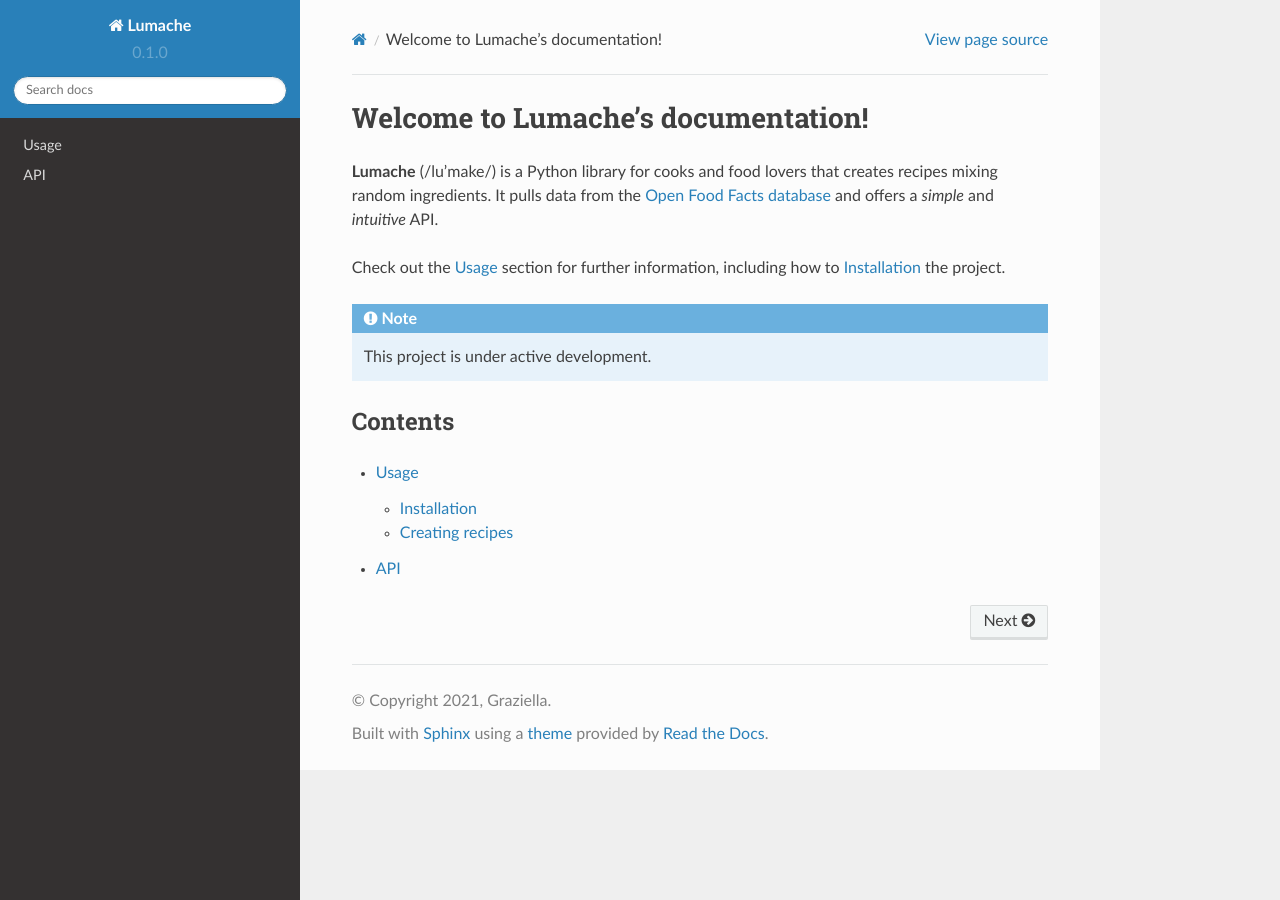
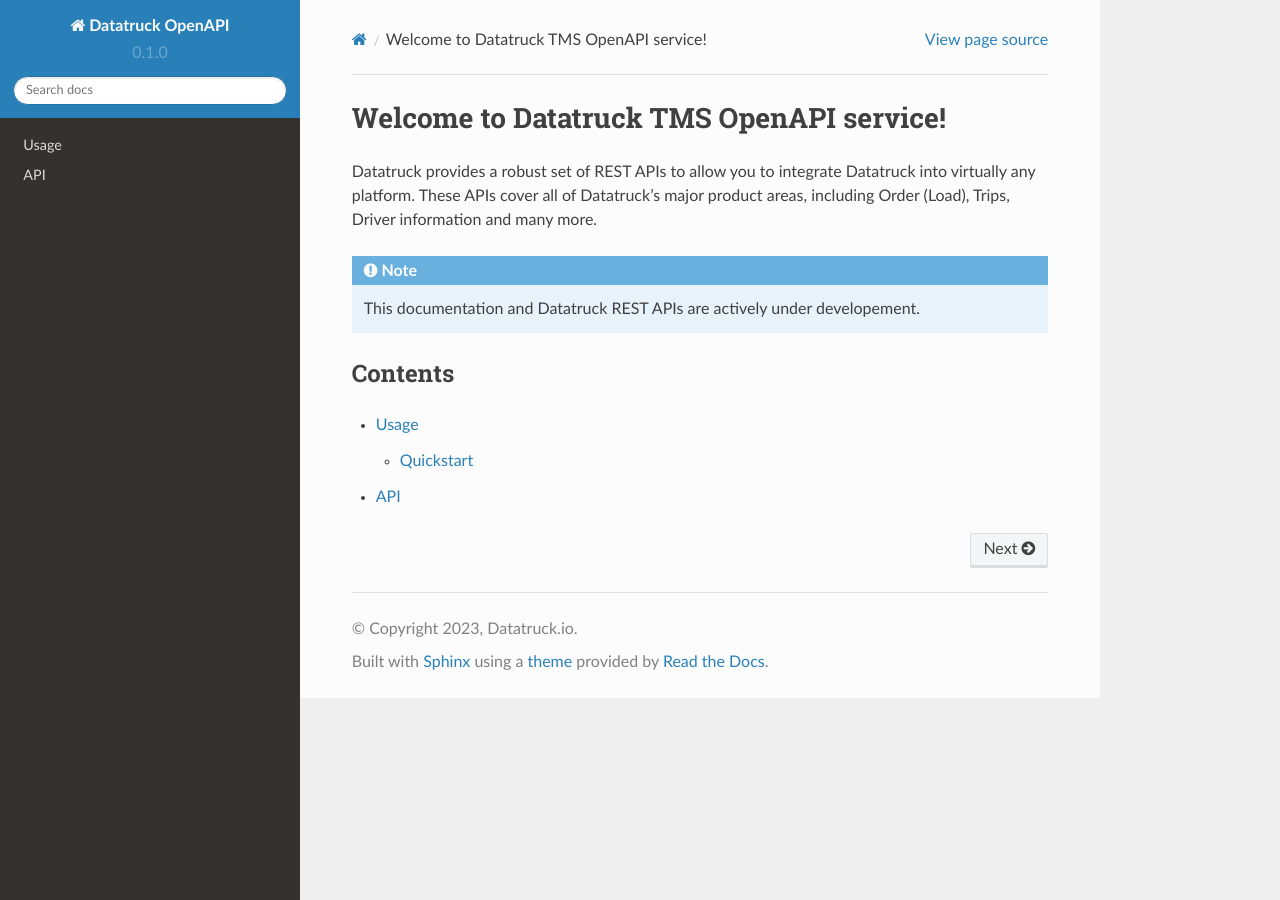
Before and after one commit to DiyorbekAzimqulov/datatruck, a Sphinx documentation site: the page built from docs/source/index.rst, in a window 1280 px wide. Built offline with Sphinx 7.4.7 and the Read the Docs theme 2.0.0, drawn with Linux system fonts in a browser that asks for light colours.

```diff
--- a/docs/source/api.rst
+++ b/docs/source/api.rst
@@ -4,4 +4,4 @@ API
 .. autosummary::
    :toctree: generated
 
-   lumache
+   Datatruck
--- a/docs/source/conf.py
+++ b/docs/source/conf.py
@@ -2,9 +2,9 @@
 
 # -- Project information
 
-project = 'Lumache'
-copyright = '2021, Graziella'
-author = 'Graziella'
+project = 'Datatruck OpenAPI'
+copyright = '2023, Datatruck.io'
+author = 'Diyorbek Azimqulov'
 
 release = '0.1'
 version = '0.1.0'
--- a/docs/source/index.rst
+++ b/docs/source/index.rst
@@ -1,17 +1,12 @@
-Welcome to Lumache's documentation!
+Welcome to Datatruck TMS OpenAPI service!
 ===================================
 
-**Lumache** (/lu'make/) is a Python library for cooks and food lovers
-that creates recipes mixing random ingredients.
-It pulls data from the `Open Food Facts database <https://world.openfoodfacts.org/>`_
-and offers a *simple* and *intuitive* API.
-
-Check out the :doc:`usage` section for further information, including
-how to :ref:`installation` the project.
+Datatruck provides a robust set of REST APIs to allow you to integrate Datatruck into virtually any platform.
+These APIs cover all of Datatruck's major product areas, including Order (Load), Trips, Driver information and many more.
 
 .. note::
 
-   This project is under active development.
+   This documentation and Datatruck REST APIs are actively under developement.
 
 Contents
 --------
```
Also changed, not shown: docs/source/usage.rst (+8 -20 lines), docs/source/token_create.jpg (added), docs/source/token_list.jpg (added).
